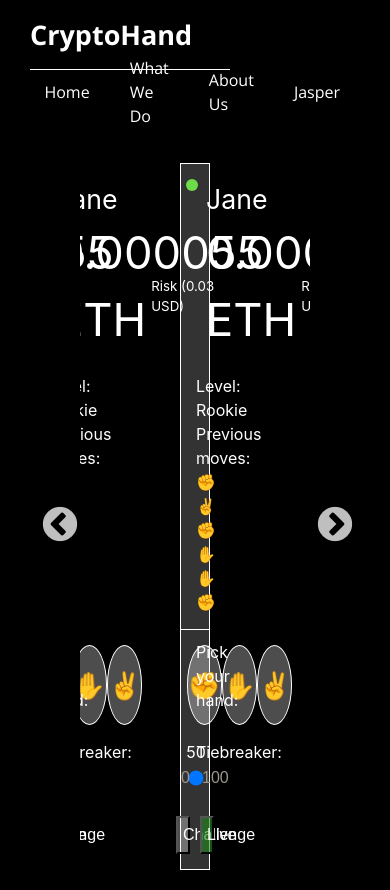
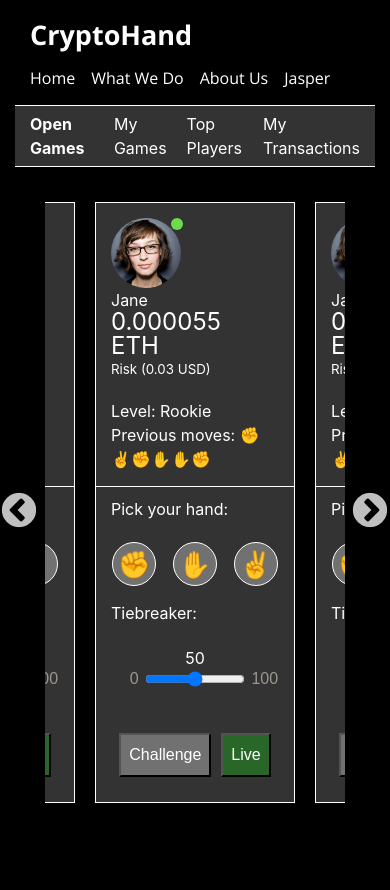
Before and after one commit to taraschuiko/cryptohand, a website: page src/index.html in a window 390 px wide. After the commit the page ends 844 px from the top, so only its background shows below. Drawn offline with nearby package versions, Linux system fonts and the light colour scheme; files that its build step writes are made by us from their sources; files whose address does not match are found by name.

Commit message:
Fixed responsive problems and added nav section

```diff
--- a/src/index.html
+++ b/src/index.html
@@ -17,8 +17,8 @@
 		<header class="header">
 			<div class="container">
 				<div class="row">
-					<p class="header__logo col-md-3">CryptoHand</p>
-					<ul class="menu col-md-9 flex-end">
+					<p class="header__logo col-md-3 col-12">CryptoHand</p>
+					<ul class="menu col-md-9 col-12 flex-end">
 						<li><a href="#">Home</a></li>
 						<li><a href="#">What We Do</a></li>
 						<li><a href="#">About Us</a></li>
@@ -27,6 +27,16 @@
 				</div>
 			</div>
 		</header>
+		<nav class="nav">
+			<div class="container">
+				<ul class="nav-menu">
+					<li class="nav-menu_item nav-menu_item--active"><a href="#">Open Games</a></li>
+					<li class="nav-menu_item"><a href="#">My Games</a></li>
+					<li class="nav-menu_item"><a href="#">Top Players</a></li>
+					<li class="nav-menu_item"><a href="#">My Transactions</a></li>
+				</ul>
+			</div>
+		</nav>
 		<main class="main">
 			<div class='main-slider'>
 				<div class="main-slider-item">
@@ -35,6 +45,7 @@
 						<div class="name-amount">
 							<p class="main-slider-name">Jane</p>
 							<p class="main-slider-amount">0.000055 ETH</p>
+							<p class="main-slider-risk">Risk (0.03 USD)</p>
 						</div>
 					</div>
 					<div class="slider-item-middle">
@@ -64,6 +75,7 @@
 						<div class="name-amount">
 							<p class="main-slider-name">Jane</p>
 							<p class="main-slider-amount">0.000055 ETH</p>
+							<p class="main-slider-risk">Risk (0.03 USD)</p>
 						</div>
 					</div>
 					<div class="slider-item-middle">
@@ -93,6 +105,7 @@
 						<div class="name-amount">
 							<p class="main-slider-name">Jane</p>
 							<p class="main-slider-amount">0.000055 ETH</p>
+							<p class="main-slider-risk">Risk (0.03 USD)</p>
 						</div>
 					</div>
 					<div class="slider-item-middle">
@@ -122,6 +135,37 @@
 						<div class="name-amount">
 							<p class="main-slider-name">Jane</p>
 							<p class="main-slider-amount">0.000055 ETH</p>
+							<p class="main-slider-risk">Risk (0.03 USD)</p>
+						</div>
+					</div>
+					<div class="slider-item-middle">
+						<p class="main-slider-level">Level: Rookie</p>
+						<p class="main-slider-previous">Previous moves: ✊✌✊✋✋✊</p>
+					</div>
+					<div class="divider"></div>
+					<div class="pick-hand">
+						<div class="pick-hand__rock">✊</div>
+						<div class="pick-hand__paper">✋</div>
+						<div class="pick-hand__scissors">✌</div>
+					</div>
+					<div class="tiebreaker">
+						<input type="range" min="0" max="100" class="tiebreaker_input">
+						<p class="tiebreaker_val">50</p>
+
+					</div>
+					<div class="slider-item-buttons">
+						<button class="btn-challenge">Challenge</button>
+						<button class="btn-live">Live</button>
+					</div>
+				</div>
+
+				<div class="main-slider-item">
+					<div class="slider-item-top clearfix">
+						<img src="img/person.jpg" alt="Person" class="main-slider-photo">
+						<div class="name-amount">
+							<p class="main-slider-name">Jane</p>
+							<p class="main-slider-amount">0.000055 ETH</p>
+							<p class="main-slider-risk">Risk (0.03 USD)</p>
 						</div>
 					</div>
 					<div class="slider-item-middle">
@@ -148,6 +192,10 @@
 		</main>
 	</div>
 
+	<!-- <div id="auth" class="col-sm-10 col-md-5">
+
+	</div> -->
+
 	<!-- Scripts -->
 	<script src="https://ajax.googleapis.com/ajax/libs/jquery/3.2.1/jquery.min.js"></script>
 	<script src="https://cdnjs.cloudflare.com/ajax/libs/popper.js/1.12.9/umd/popper.min.js" integrity="sha384-ApNbgh9B+Y1QKtv3Rn7W3mgPxhU9K/ScQsAP7hUibX39j7fakFPskvXusvfa0b4Q" crossorigin="anonymous"></script>
--- a/src/style/style.scss
+++ b/src/style/style.scss
@@ -14,7 +14,7 @@ p {
 }
 
 .slick-prev {
-	left: -40px;
+	left: -46px;
 }
 
 .header {
@@ -31,15 +31,19 @@ p {
 		font-size: 27px;
 		position: relative;
 
-		&:after {
-			content: "";
-			display: block;
-			width: 200px;
-			height: 1px;
-			position: absolute;
-			bottom: -14px;
-			background: #FFF;
-		}
+		// &:after {
+		// 	content: "";
+		// 	display: block;
+		// 	width: 200px;
+		// 	height: 1px;
+		// 	position: absolute;
+		// 	bottom: -14px;
+		// 	background: #FFF;
+
+		// 	@media screen and (max-width: 768px) {
+		// 		bottom: -4px;
+		// 	}
+		// }
 	}
 
 	.menu {
@@ -51,11 +55,71 @@ p {
 		align-items: center;
 		margin: 0;
 
+		@media screen and (max-width: 360px) {
+			font-size: 14px;
+			-webkit-align-items: flex-start;
+			align-items: flex-start;
+		}
+
+		@media screen and (max-width: 768px) {
+			-webkit-justify-content: flex-start;
+			justify-content: flex-start;
+			margin-top: 10px;
+		}
+
 		li {
-			margin: 0 20px;
+
+			&:not(:last-child) {
+				margin-right: 40px;
+
+				@media screen and (max-width: 434px) {
+					margin-right: 16px;
+				}
+			}
 
 			a {
 				color: inherit;
+			}
+		}
+	}
+}
+
+.nav {
+	width: 100%;
+	background: rgba(256, 256, 256, 0.2);
+	margin-top: 15px;
+	border-top: 1px solid #fff;
+	border-bottom: 1px solid #fff;
+
+	&-menu {
+		padding: 0;
+		margin: 0;
+		list-style-type: none;
+		display: flex;
+		-webkit-justify-content: flex-start;
+		justify-content: flex-start;
+		-webkit-align-items: center;
+		align-items: center;
+
+		&_item {
+			padding: 6px 0;
+
+			@media screen and (max-width: 360px) {
+				font-size: 12px;
+			}
+
+			&:not(:last-child) {
+				margin-right: 20px;
+			}
+
+			a {
+				color: inherit;
+			}
+
+			&--active {
+				font-weight: bold;
+				pointer-events: none;
+				cursor: default;
 			}
 		}
 	}
@@ -67,12 +131,20 @@ p {
 	.main-slider {
 		margin: 0 65px;
 
+		@media screen and (max-width: 576px) {
+			margin: 0 30px;
+		}
+
+
 		.slick-slide {
 			background: none;
 			margin: 20px 260px;
+
 			@media screen and (max-width: 1170px) {
-				margin: 20px 60px;
+				margin: 20px 10px;
 			}
+
+
 		}
 
 		&-item {
@@ -91,18 +163,27 @@ p {
 		}
 
 		&-photo {
-			width: calc(20% - 15px);
+			width: calc(25% - 15px);
 			-webkit-border-radius: 50%;
 			border-radius: 50%;
 			float: left;
+
+			@media screen and (max-width: 630px) {
+				float: none;
+				width: 70px;
+			}
 		}
 
 		.name-amount {
 			float: left;
-			width: calc(80% - 15px);
+			width: calc(75% - 15px);
 			margin-left: 10px;
 			text-align: left;
 			position: relative;
+
+			@media screen and (max-width: 630px) {
+				margin-left: 0;
+			}
 
 			&:before {
 				content: "";
@@ -115,27 +196,38 @@ p {
 				position: absolute;
 				top: 0;
 				left: -20px;
+
+				@media screen and (max-width: 630px) {
+					top: -70px;
+					left: 60px;
+				}
 			}
 		}
 
 		&-name {
 			font-size: 20pt;
 			margin: 0;
+
+			@media screen and (max-width: 710px) {
+				font-size: 12pt;
+			}
 		}
 
 		&-amount {
 			font-size: 34pt;
 			position: relative;
 			display: inline;
+			line-height: 30pt;
 
-			&:after {
-				content: "Risk (0.03 USD)";
-				font-size: 10pt;
-				position: absolute;
-				width: 100%;
-				right: calc(-100% - 5px);
-				top: calc(50% - 0.7em);
+			@media screen and (max-width: 710px) {
+				font-size: 18pt;
+				line-height: 14pt;
 			}
+		}
+
+		&-risk {
+			font-size: 10pt;
+			margin-top: 0;
 		}
 	}
 
@@ -149,8 +241,12 @@ p {
 		display: flex;
 		-webkit-justify-content: space-around;
 		justify-content: space-around;
-		padding: 15px 20%;
+		padding: 55px 20% 15px 20%;
 		position: relative;
+
+		@media screen and (max-width: 670px) {
+			padding: 55px 4% 15px 4%;
+		}
 
 		&:before {
 			content: "Pick your hand:";
@@ -174,6 +270,11 @@ p {
 			-webkit-align-items: center;
 			align-items: center;
 
+			@media screen and (max-width: 530px) {
+				width: 44px;
+				height: 44px;
+			}
+
 			&:hover {
 				background: rgba(256, 256, 256, 0.5);
 			}
@@ -183,7 +284,7 @@ p {
 	.tiebreaker {
 		display: flex;
 		position: relative;
-		padding: 15px;
+		padding: 55px 15px 15px 15px;
 
 		&:before {
 			content: "Tiebreaker:";
@@ -195,7 +296,7 @@ p {
 		.tiebreaker_val {
 			position: absolute;
 			left: 50%;
-			top: 0;
+			top: 45px;
 			-webkit-transform: translateX(-50%);
 			-moz-transform: translateX(-50%);
 			-ms-transform: translateX(-50%);
@@ -228,17 +329,26 @@ p {
 
 	.slider-item-buttons {
 		width: 100%;
-		padding: 15px 0;
+		padding: 25px 0;
 		display: flex;
 		-webkit-justify-content: center;
-		        justify-content: center;
+		justify-content: center;
+
+		@media screen and (max-width: 340px) {
+			-webkit-flex-direction: column;
+			-ms-flex-direction: column;
+			flex-direction: column;
+
+			-webkit-justify-content: flex-start;
+			justify-content: flex-start;
+		}
 
 		.btn-challenge, .btn-live {
-			width: 20%;
-			padding: 5px;
+			padding: 8px;
 			margin: 0 5px;
 			color: #FFF;
 			cursor: pointer;
+			margin-top: 6px;
 		}
 
 		.btn-challenge {
@@ -258,3 +368,9 @@ p {
 		}
 	}
 }
+
+#auth {
+	background: #FFF;
+	padding: 40px;
+
+}
```
Also changed, not shown: build/index.html, build/style/style.min.css.
